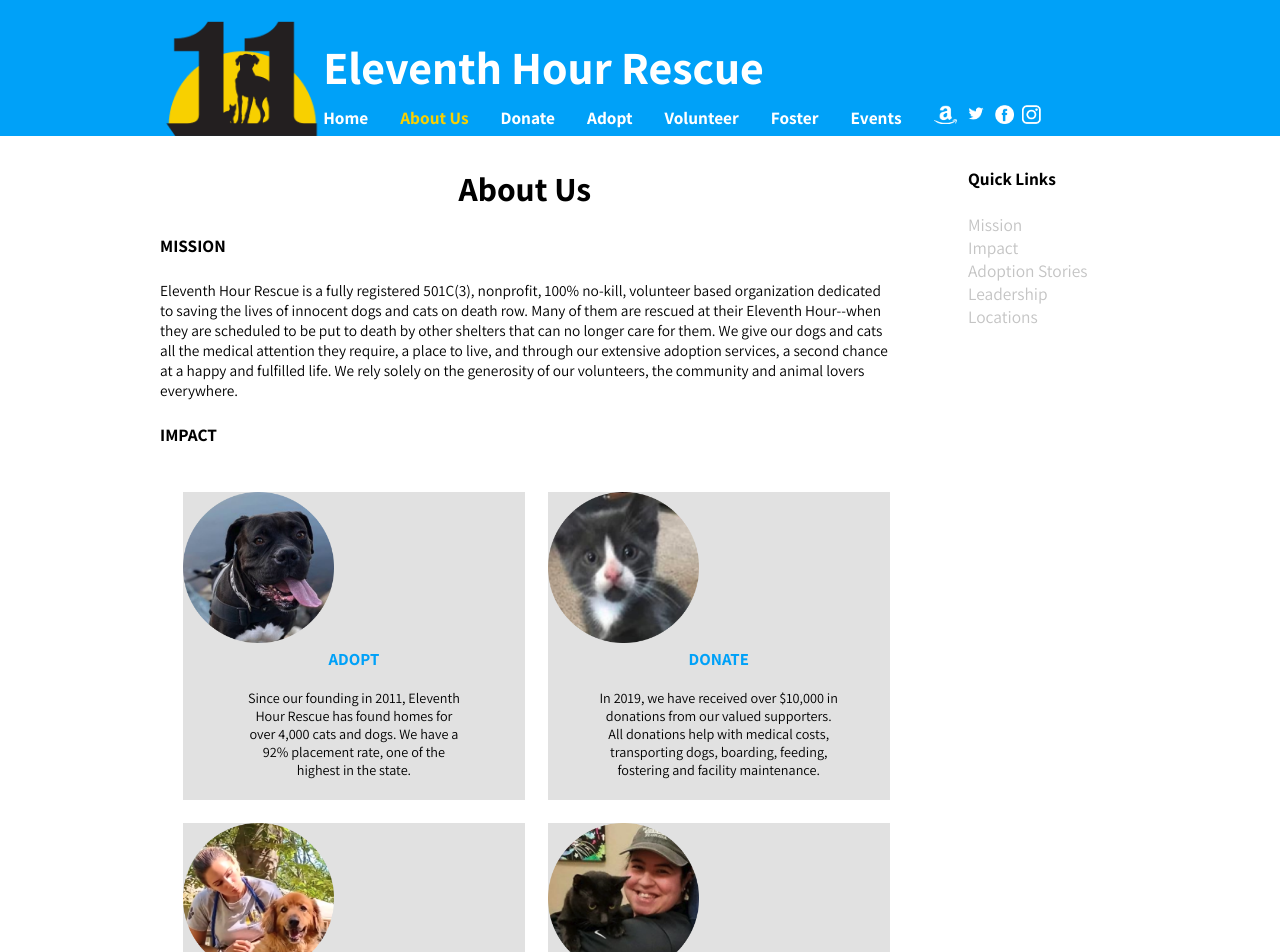
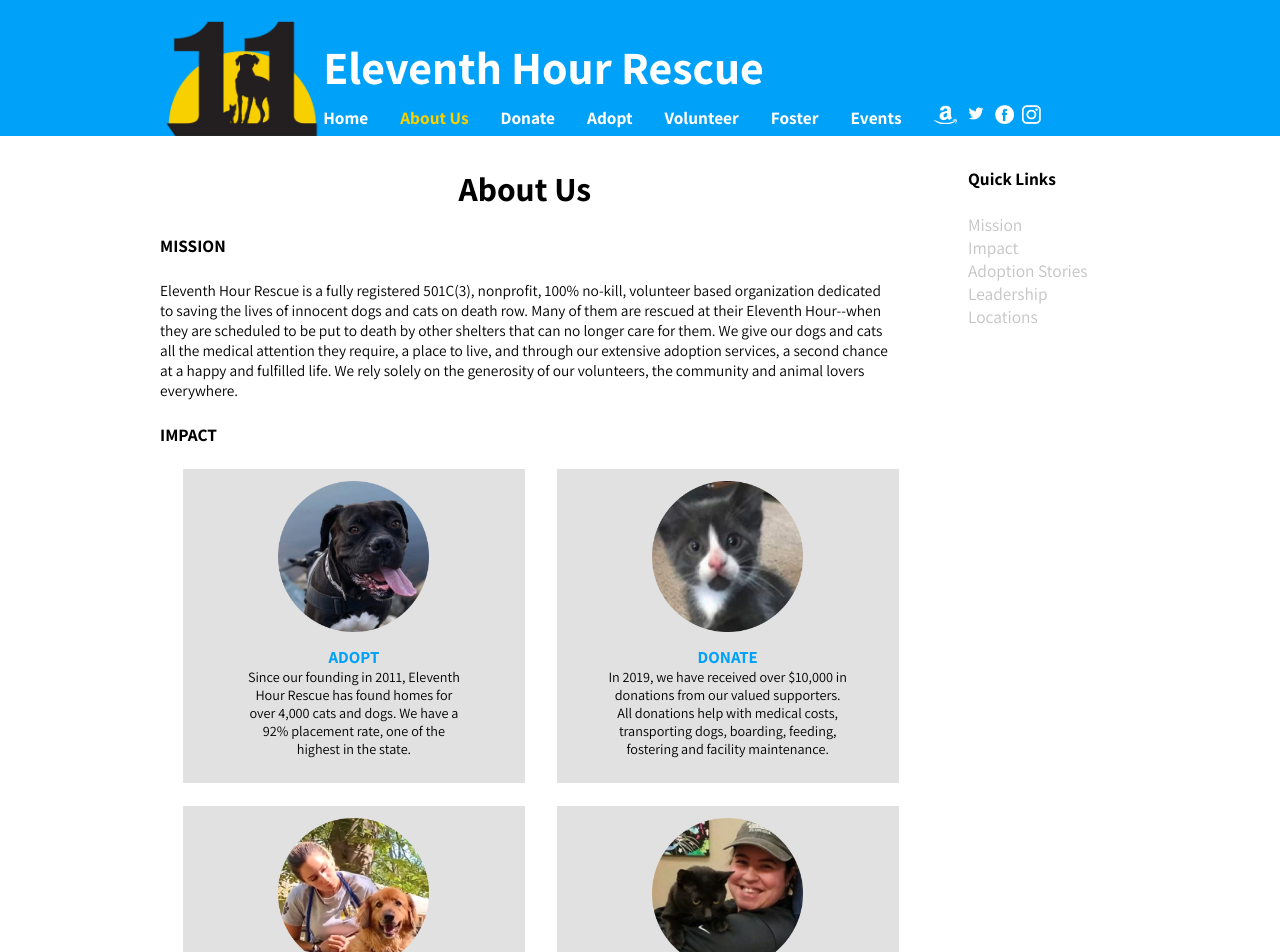
Before and after one commit to Henry-Cook/Eleventh-Hour-Rescue-Redesign, a React (Create React App) app in the folder client/: page /aboutus in a window 1280 px wide. Shown: the top 952 px of the page. Built offline with nearby package versions, Linux system fonts and the light colour scheme; no server answers.

Commit message:
impact placement done

```diff
--- a/client/src/components/action-card/ActionCard.jsx
+++ b/client/src/components/action-card/ActionCard.jsx
@@ -7,7 +7,6 @@
     <div className="action-card" style={props.style} id={`${props.id}`}>
       <img src={props.image} />
       <h2>{props.action}</h2>
-      <h3>{props.subtitle}</h3>
       <p>{props.detail}</p>
     </div>
   );
--- a/client/src/components/impact/Impact.jsx
+++ b/client/src/components/impact/Impact.jsx
@@ -1,30 +1,29 @@
-import React from 'react';
-import ActionCard from '../../components/action-card/ActionCard'
+import React from "react";
+import ActionCard from "../../components/action-card/ActionCard";
 
 import { impactCards } from "../../utils/cards.js";
-import './impact.css'
+import "./impact.css";
 
 export default function Impact() {
   return (
     <div className="impactCards">
-
-    {
-      impactCards.map((card, i) => {
-
+      {impactCards.map((card, i) => {
         return (
-
           <ActionCard
             style={{
-              backgroundColor: '#e1e1e1',
-            display: 'inline-block'}}
-        id={`impact${i+1}`}
-        action={card.action}
-        image={card.image}
-        detail={card.detail} />
-  )
-})}
+              backgroundColor: "#e1e1e1",
+              display: "flex",
+              flexDirection: 'column',
+              padding: '1vh'
+            }}
 
-</div>
-
+            id={`impact${i + 1}`}
+            action={card.action}
+            image={card.image}
+            detail={card.detail}
+          />
+        );
+      })}
+    </div>
   );
 }
--- a/client/src/components/impact/impact.css
+++ b/client/src/components/impact/impact.css
@@ -3,16 +3,19 @@
   grid-template-columns: 50% 50%;
   grid-template-rows: 50% 50%;
   grid-row-gap: 1.8vw;
-  grid-column-gap: 1.8vw;
+  grid-column-gap: 2.5vw;
   margin: 1.8vw;
+  margin-top: 0;
 }
 
 .impactCards p, h2 {
   text-align: center;
-  margin: auto;
+  margin: 0 auto;
 }
 
 .impactCards img {
+  margin: 0.5vh auto;
+  margin-bottom: 1.041vw;
   width: 11.81vw;
 }
 .impactCards p {
@@ -24,7 +27,7 @@
   color: #00a1f8;
 }
 
-#impact1 p {
+#impact1 p  {
   width: 16.74vw;
 }
 #impact2 p {
@@ -36,42 +39,6 @@
 #impact4 p {
   width: 20.97vw;
 }
-
-
-/* .impactCard p, h2 {
-font-size: 1.11vw;
-text-align: center;
+#impact4 img {
+  margin-bottom: 0.5vw;
 }
-
-.impactCard h2 {
-  color: #00a1f8;
-}
-.impactCard img {
-  margin: 0 auto;
-  width: 11.81vw;
-}
-
-#impact2 {
-  grid-column-end: 3;
-} */
-
-/* #impact1 p {
-  margin: 0 auto;
-  text-align: center;
-  width: 17vw;
-  bottom: 1.3vh;
-}
-#impact1 img {
-  margin: 0 auto;
-}
-#impact2 p {
-  width: 19vw;
-}
-#impact3 p {
-  grid-row-start: 2;
-  width: 22vw;
-}
-#impact4 p {
-  grid-row-start: 2;
-  width: 21vw;
-} */
```
Also changed, not shown: client/src/screens/aboutUs/aboutus.css (line endings or trailing spaces).
